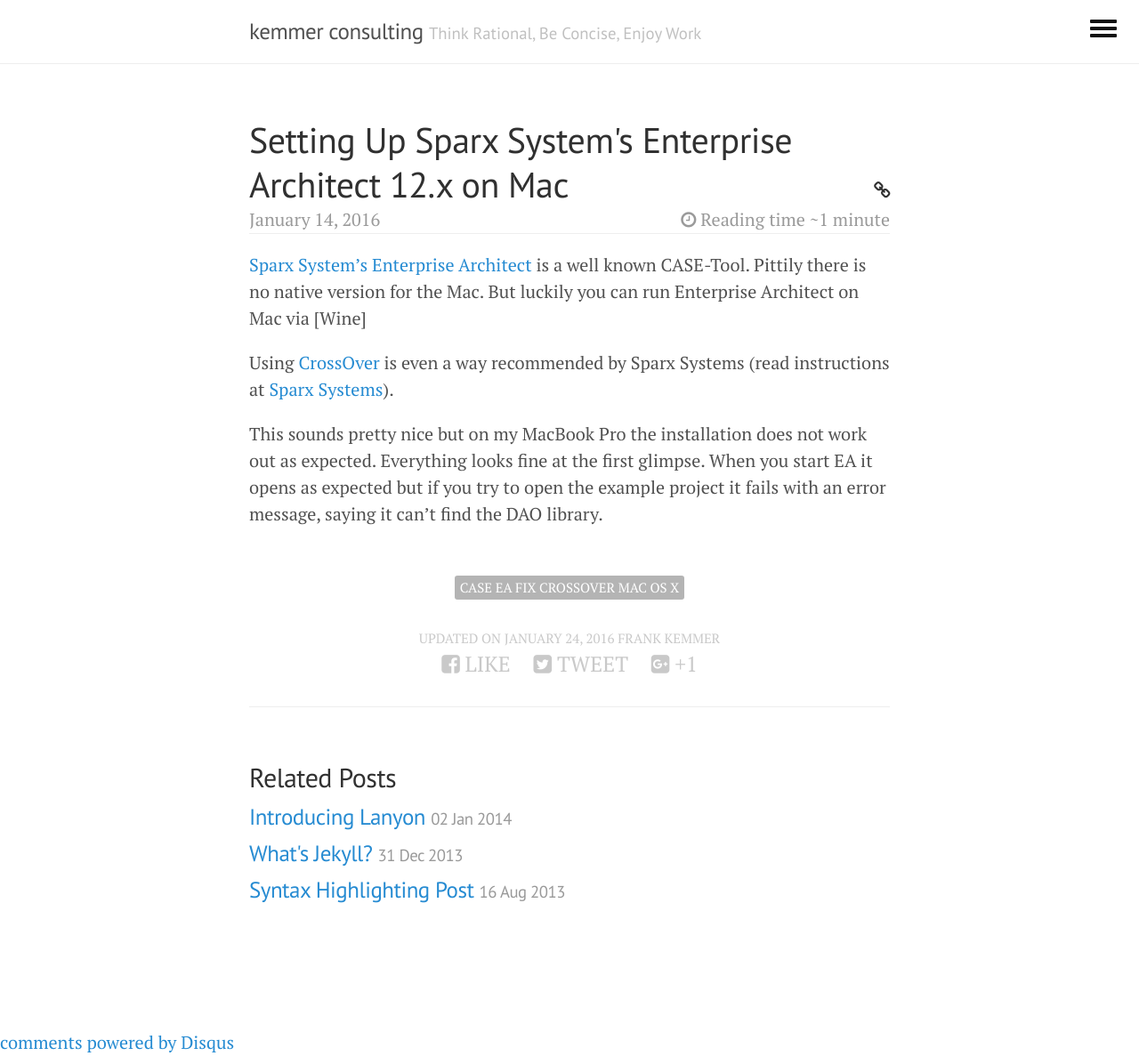
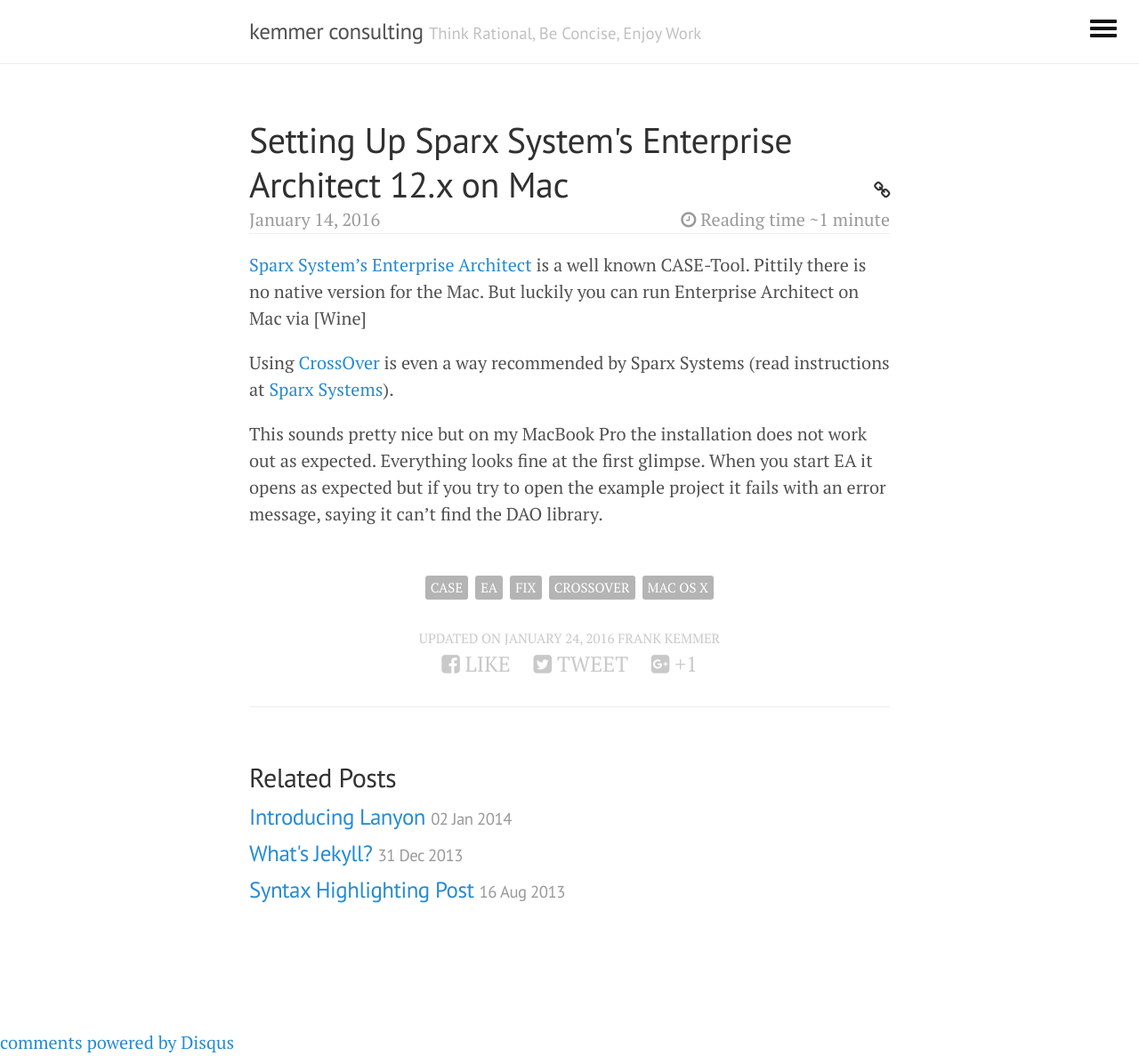
Before and after one commit to kc14/Pages, a Jekyll site: the page built from _posts/2016-01-14-Sparx-Systems-Enterprise-Architect-On-Mac.md, in a window 1280 px wide. Shown: the whole page at 89% size. Built offline with Jekyll 4.4.1, drawn with Linux system fonts in a browser that asks for light colours; nearby versions of some CDN libraries; comment, search, counter and statistics services are not loaded.

```diff
--- a/_posts/2016-01-14-Sparx-Systems-Enterprise-Architect-On-Mac.md
+++ b/_posts/2016-01-14-Sparx-Systems-Enterprise-Architect-On-Mac.md
@@ -4,7 +4,7 @@ title: Setting Up Sparx System's Enterprise Architect 12.x on Mac
 description: "Setup Enterprise Architect 12.x under Mac OS X with CrossOver"
 created: 2016-01-14
 modified: 2016-01-24
-tags: [CASE EA fix CrossOver Mac OS X]
+tags: [CASE, EA, fix, CrossOver, Mac OS X]
 categories: [software engineering]
 ---
 
```
Also changed, not shown: colophon.md (+1 -1 lines).
